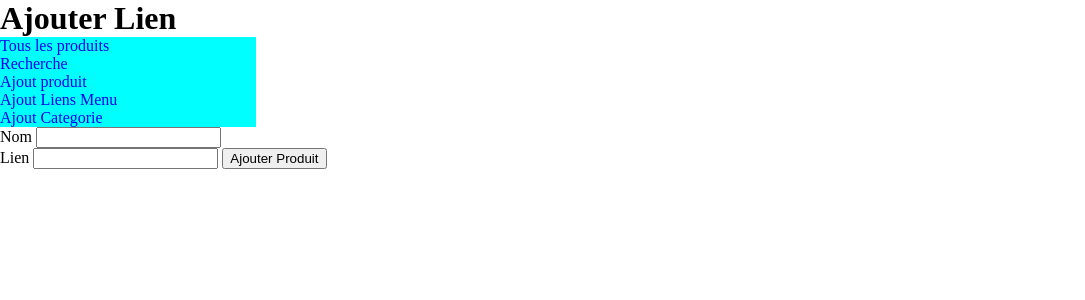
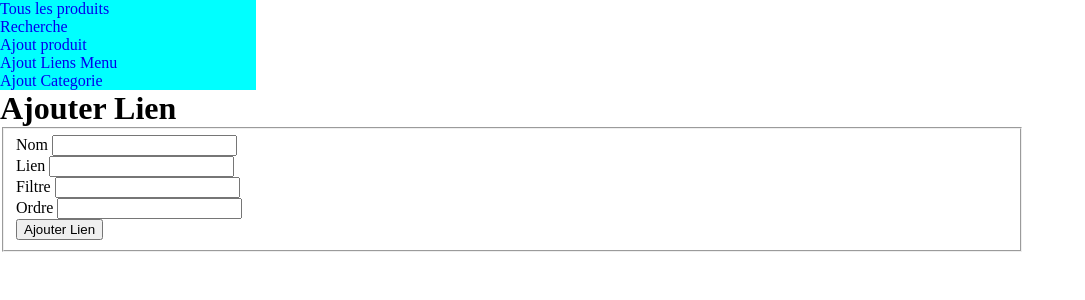
Before and after one commit to Noah-LPMI/ProjectPHPLPMI, a PHP site: page /addLien_c.php in a window 1280 px wide. Shown: the top 300 px of the page, without its empty margins (0-1085 px from the left). Run offline with PHP 8.4, Linux system fonts and the light colour scheme; data that the repository does not hold is empty.

Commit message:
addlien modif

```diff
--- a/addLien_m.php
+++ b/addLien_m.php
@@ -1,11 +1,13 @@
 <?php
     if(isset($_GET['mod'])){
     include('connexion.php');
-    $sql="Insert Into menu (lien,nom) values (:lien,:nom)";
+    $sql="Insert Into menu (lien,nom,filtre, ordre) values (:lien,:nom, :filtre, :ordre)";
     $sql = $bd->prepare($sql);
 
     $sql->bindParam(':nom', $_POST['name']);
     $sql->bindParam(':lien', $_POST['lien']);
+    $sql->bindParam(':filtre', $_POST['filtre']);
+    $sql->bindParam(':ordre', $_POST['ordre']);
 
     $sql->execute();
     echo"lien ajouté avec succès";
--- a/addLien_v.php
+++ b/addLien_v.php
@@ -8,10 +8,11 @@
 </head>
 
 <body>
+    <?php include('menu_c.php') ?>
+    <main>
     <h1>Ajouter Lien</h1>
-    <?php include('menu_c.php') ?>
     <form method='post' action='addLien_c.php?mod=w'>
-
+    <fieldset>
         <div>
             <label>Nom</label>
             <input type='text' id='name' name='name' required />
@@ -20,10 +21,24 @@
         <div>
             <label>Lien</label>
             <input type='text' id='lien' name='lien' required />
-            <button type='submit'>Ajouter Produit</button>
         </div>
 
+
+        <div>
+            <label>Filtre</label>
+            <input type='text' id='filtre' name='filtre' required />
+        </div>
+
+        <div>
+            <label>Ordre</label>
+            <input type='number' id='ordre' name='ordre' required />
+        </div>
+        <div>
+            <button type='submit'>Ajouter Lien</button>
+        </div>
+    </fieldset>
     </form>
+    </main>
 </body>
 
 </html>
```
